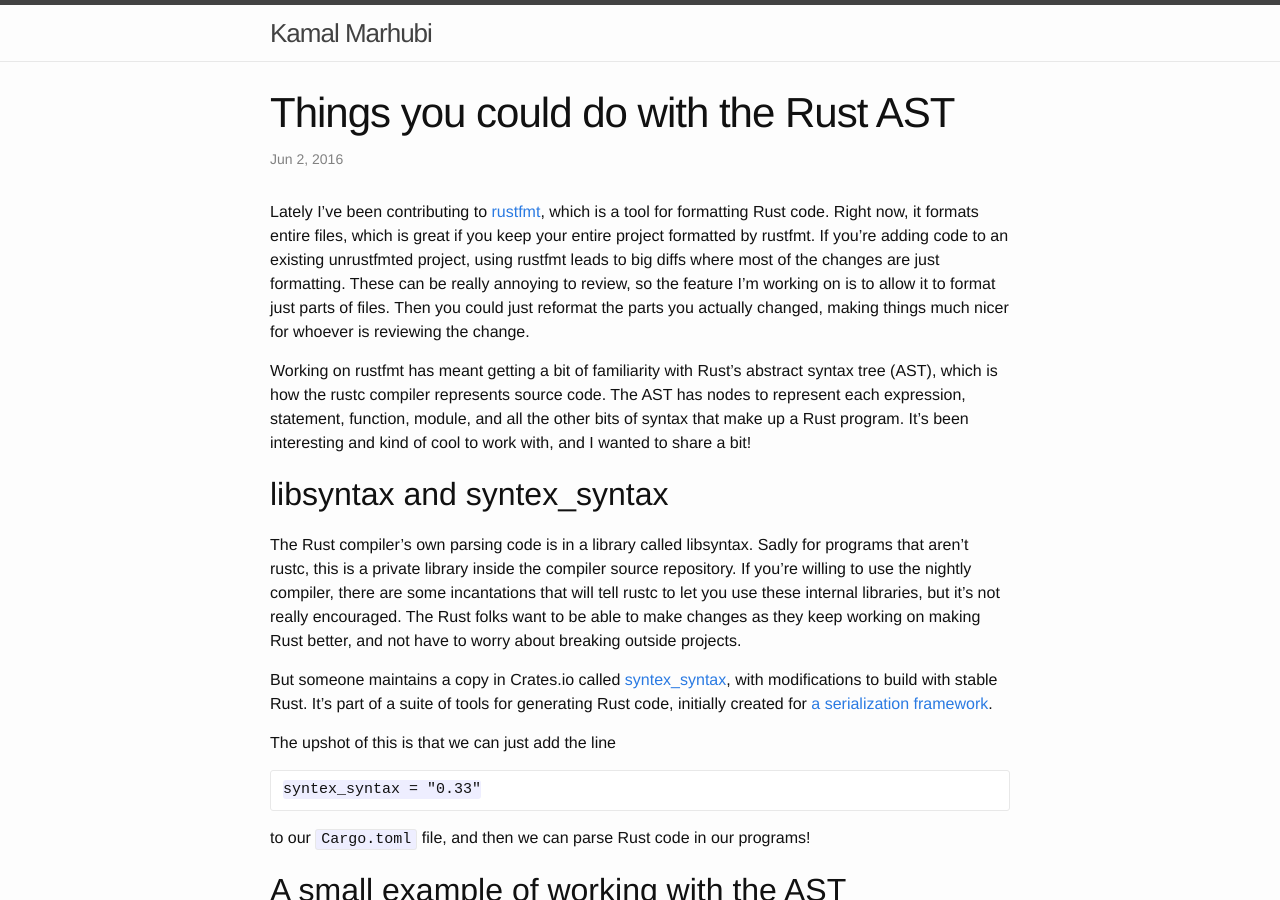
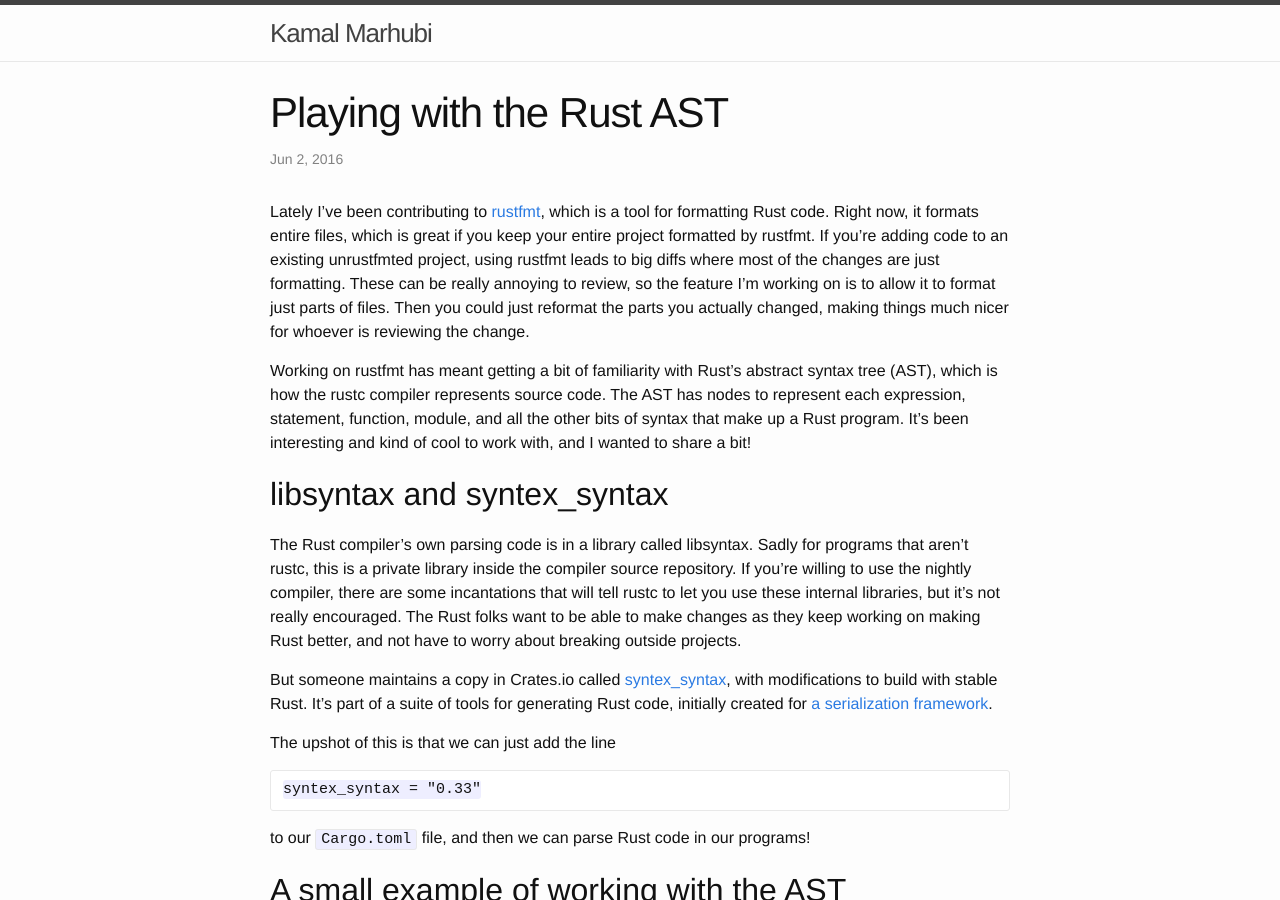
Before and after one commit to kamalmarhubi/website, a Jekyll site: the page built from _posts/2016-06-02-playing-with-the-rust-ast.markdown, in a window 1280 px wide and 900 px high. Built offline with Jekyll 4.4.1, drawn with Linux system fonts in a browser that asks for light colours.

Commit message:
Revert "Rename Rust AST post"
This reverts commit 72074c0c7bb13a6e0c5bcc0a88cf27f7b07731bd.

```diff
--- a/_posts/2016-06-02-things-you-could-do-with-the-rust-ast.markdown
+++ b/_posts/2016-06-02-playing-with-the-rust-ast.markdown
@@ -1,5 +1,5 @@
 ---
-title: Things you could do with the Rust AST
+title: Playing with the Rust AST
 date: 2016-06-02T12:47:58+02:00
 ---
 
```
